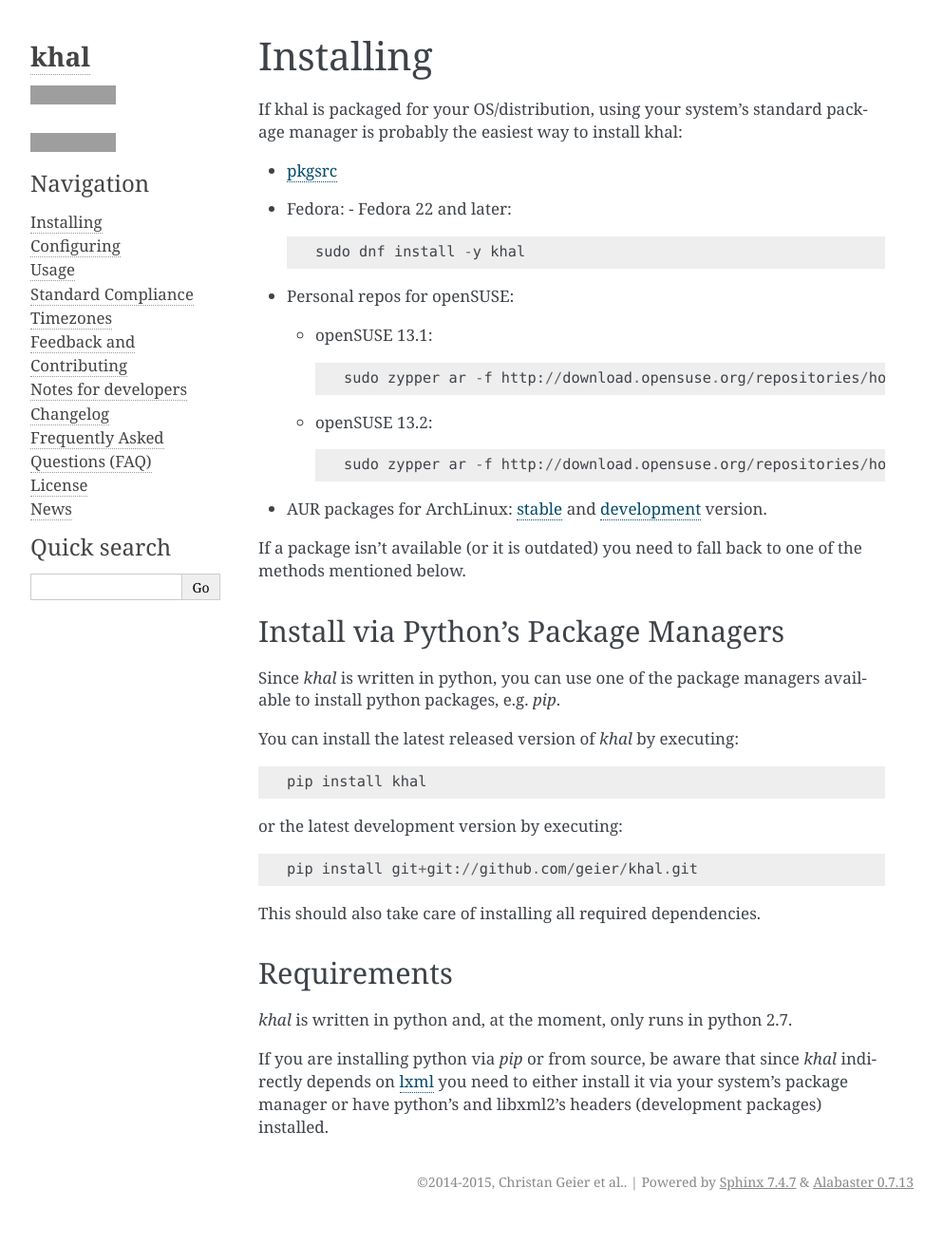
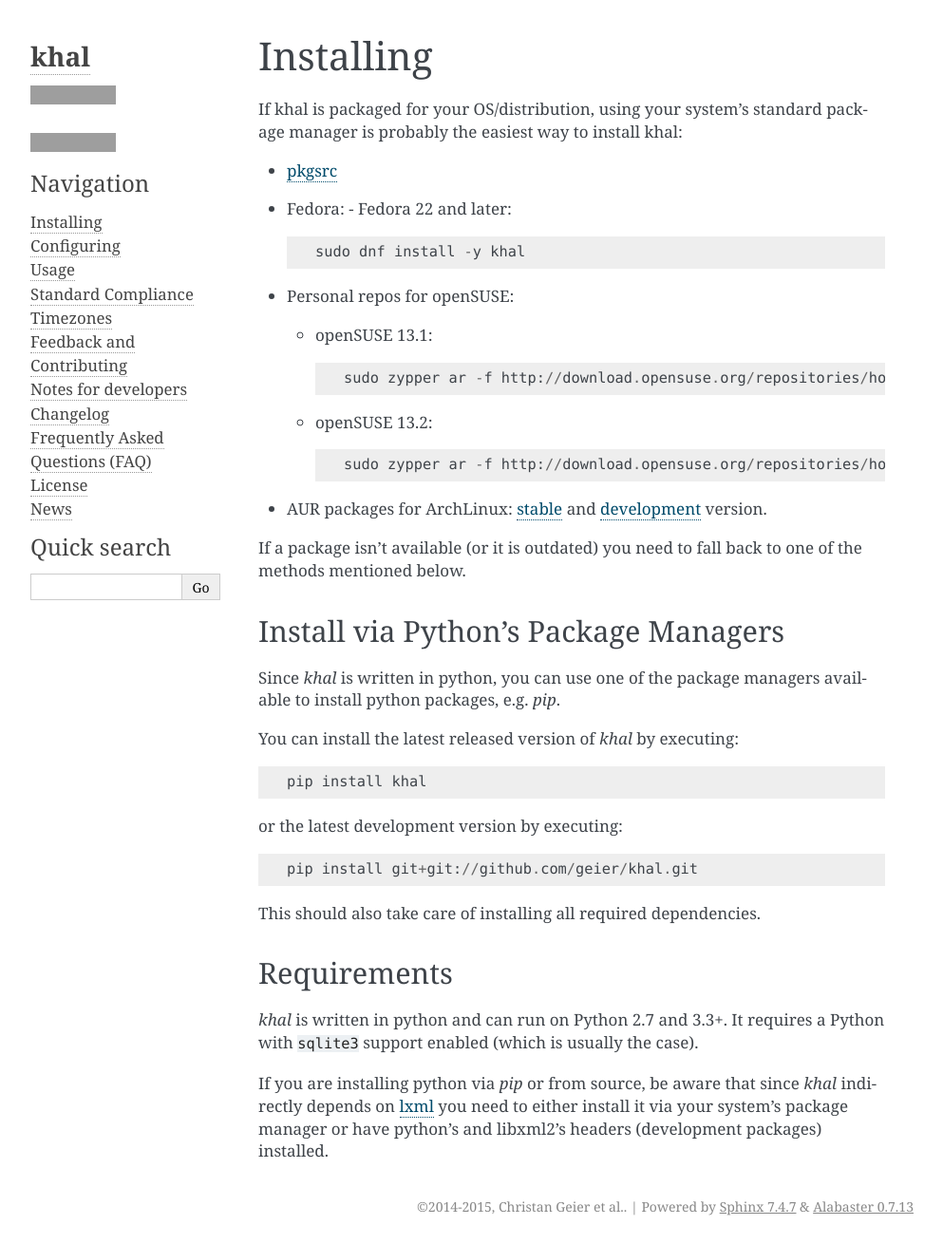
Before and after one commit to pimutils/khal, a Sphinx documentation site: the page built from doc/source/install.rst, in a window 1280 px wide. Shown: the whole page at 95% size, without its empty margins (148-1141 px from the left). Built offline with Sphinx 7.4.7, drawn with Linux system fonts in a browser that asks for light colours; the version number could not be read and is left out; before the commit the page ends 1284 px from its top, so only the background shows below that; grey boxes are pictures that could not be loaded.

Commit message:
Update requirements doc
see #220

```diff
--- a/doc/source/install.rst
+++ b/doc/source/install.rst
@@ -51,7 +51,8 @@
 Requirements
 ------------
 
-*khal* is written in python and, at the moment, only runs in python 2.7.
+*khal* is written in python and can run on Python 2.7 and 3.3+. It requires a
+Python with ``sqlite3`` support enabled (which is usually the case).
 
 If you are installing python via *pip* or from source, be aware that since
 *khal* indirectly depends on lxml_ you need to either install it via your
```
